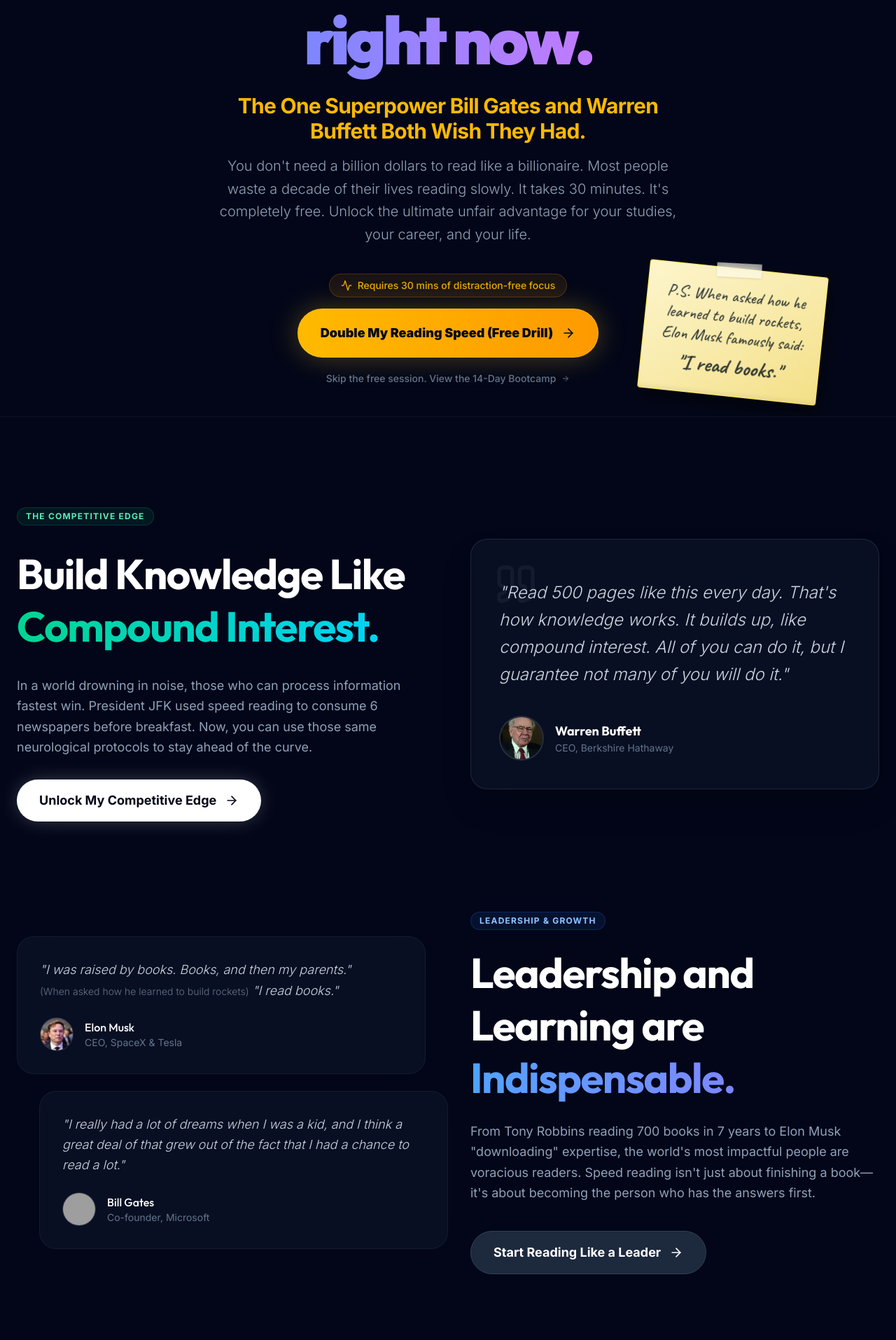
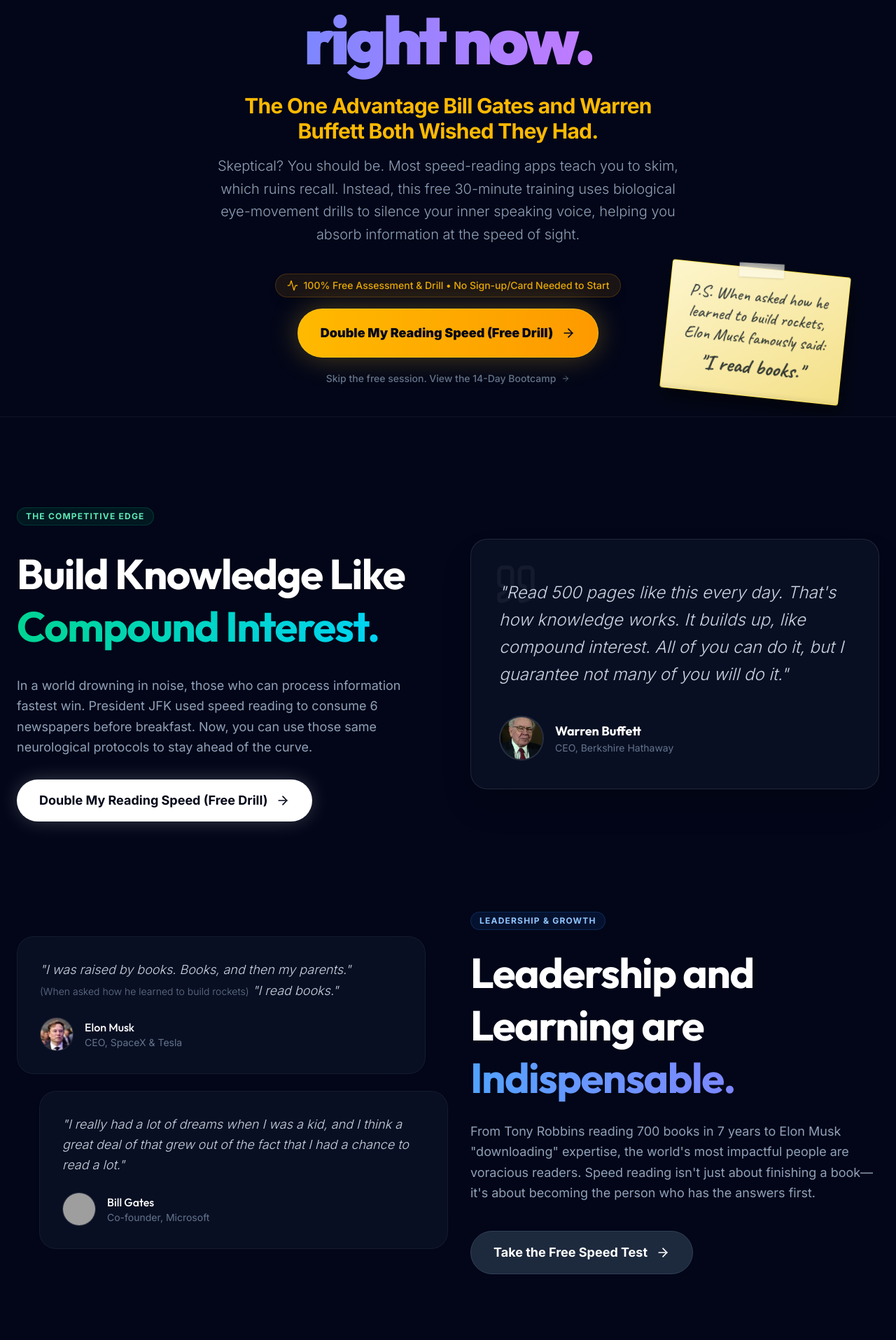
Before and after one commit to richardvanderkolk/the-rogue-puffin, a Next.js app: page / in a window 1280 px wide. Shown: the part 205-2120 px from the top of the page at 70% size. Built offline with nearby package versions, Linux system fonts and the light colour scheme; no server answers; grey boxes are pictures that could not be loaded.

Commit message:
Refine landing page and results copy to sound matter-of-fact, practical, and inspiring

```diff
--- a/src/app/page.tsx
+++ b/src/app/page.tsx
@@ -25,7 +25,7 @@ export default function V2LandingPage() {
                 <div className="max-w-4xl mx-auto text-center relative z-10 space-y-8 mt-4 md:mt-8">
                     <div className="space-y-5">
                         <div className="inline-flex items-center gap-2 px-3 py-1 rounded-full bg-indigo-500/10 border border-indigo-500/20 text-indigo-300 text-xs font-bold uppercase tracking-widest mb-4">
-                            <Zap className="w-3 h-3" /> The Speed Reading Masterclass
+                            <Zap className="w-3 h-3" /> Over 12,000+ Speed Drills Completed
                         </div>
                         <h1 className="text-5xl md:text-7xl xl:text-8xl font-black tracking-tighter text-white leading-[1.0]">
                             Read 2x faster <br />
@@ -34,10 +34,10 @@ export default function V2LandingPage() {
 
                         <div className="space-y-4 max-w-2xl mx-auto pt-2">
                             <p className="text-2xl md:text-3xl text-amber-400 font-bold tracking-tight">
-                                The One Superpower Bill Gates and Warren Buffett Both Wish They Had.
+                                The One Advantage Bill Gates and Warren Buffett Both Wished They Had.
                             </p>
                             <p className="text-lg md:text-xl text-slate-400 font-light leading-relaxed">
-                                You don't need a billion dollars to read like a billionaire. Most people waste a decade of their lives reading slowly. It takes 30 minutes. It's completely free. Unlock the ultimate unfair advantage for your studies, your career, and your life.
+                                Skeptical? You should be. Most speed-reading apps teach you to skim, which ruins recall. Instead, this free 30-minute training uses biological eye-movement drills to silence your inner speaking voice, helping you absorb information at the speed of sight.
                             </p>
                         </div>
                     </div>
@@ -57,7 +57,7 @@ export default function V2LandingPage() {
                             </div>
 
                             <div className="flex items-center gap-2 text-sm font-medium text-amber-400/90 bg-amber-500/10 border border-amber-500/20 px-4 py-1.5 rounded-full shadow-lg backdrop-blur-sm">
-                                <Activity className="w-4 h-4" /> Requires 30 mins of distraction-free focus
+                                <Activity className="w-4 h-4" /> 100% Free Assessment & Drill • No Sign-up/Card Needed to Start
                             </div>
                             <Link
                                 href="/rogue-session/start?v2=true"
--- a/src/app/rogue-session/start/page.tsx
+++ b/src/app/rogue-session/start/page.tsx
@@ -695,7 +695,7 @@ function ResultsOverview({ baseline, final, isV2, hasSkippedExercises }: { basel
                 <div className="p-8 md:p-10 border-b border-slate-800/50 flex flex-col md:flex-row items-center justify-between gap-8 relative z-10">
                     <div className="text-center md:text-left space-y-2">
                         <h2 className="text-3xl md:text-4xl lg:text-5xl font-bold font-heading text-white">
-                            You unlocked the <span className="text-emerald-400">Billionaire Superpower.</span>
+                            You unlocked the <span className="text-emerald-400">Billionaire's Edge.</span>
                         </h2>
                         <p className="text-slate-400 font-medium tracking-wide uppercase text-sm">Your reading speed increased by +{increase}% in just 30 minutes.</p>
                     </div>
--- a/src/components/landing/OutliersSection.tsx
+++ b/src/components/landing/OutliersSection.tsx
@@ -25,7 +25,7 @@ export function OutliersSection() {
                 href="/rogue-session/start?v2=true"
                 className="inline-flex px-8 py-4 bg-white text-slate-950 rounded-full font-bold text-lg hover:bg-slate-200 transition-all active:scale-95 items-center gap-3 shadow-[0_0_30px_-5px_rgba(255,255,255,0.3)]"
             >
-                Unlock My Competitive Edge <ArrowRight className="w-5 h-5" />
+                Double My Reading Speed (Free Drill) <ArrowRight className="w-5 h-5" />
             </Link>
           </div>
 
@@ -71,10 +71,10 @@ export function OutliersSection() {
             </p>
             <div className="pt-4">
                 <Link
-                    href="/rogue-session/start?v2=true"
+                    href="/free-test"
                     className="inline-flex px-8 py-4 bg-slate-800 text-white rounded-full font-bold text-lg hover:bg-slate-700 transition-all active:scale-95 items-center gap-3 border border-slate-700"
                 >
-                    Start Reading Like a Leader <ArrowRight className="w-5 h-5" />
+                    Take the Free Speed Test <ArrowRight className="w-5 h-5" />
                 </Link>
             </div>
           </div>
```
